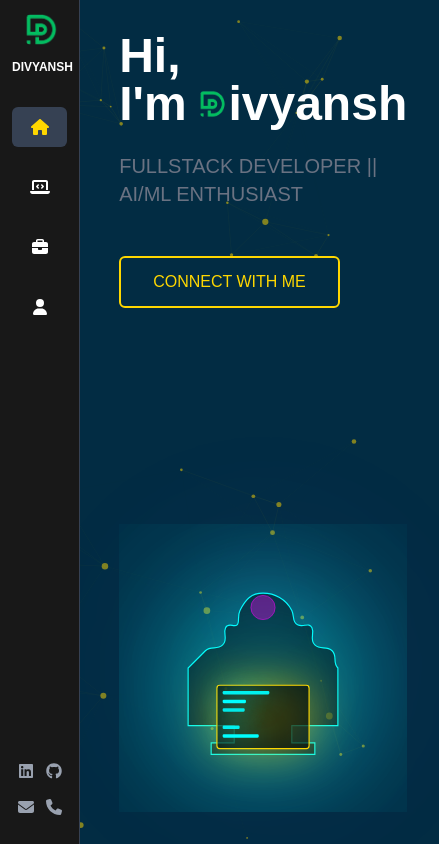
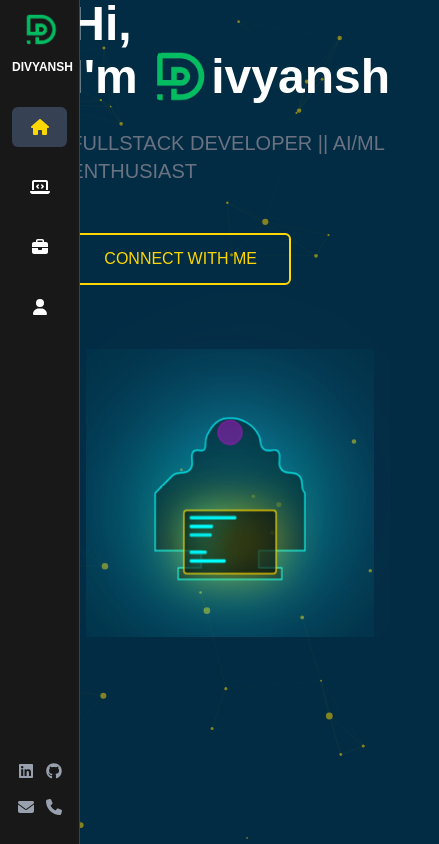
Before and after one commit to divyansh-1009/my-portfolio, a Next.js app: page / in a window 390 px wide. Shown: the whole page, 439 px wide, since content can reach past the window. Built offline with nearby package versions, Linux system fonts and the light colour scheme.

Commit message:
home page mobile response fixed

```diff
--- a/src/app/about/page.tsx
+++ b/src/app/about/page.tsx
@@ -12,7 +12,7 @@ export default function About(){
   useEffect(() => {
     const intervalId = setInterval(() => {
       setRotation(prevRotation => (prevRotation + 1) % 360);
-    }, 1);
+    }, 20);
 
     return () => clearInterval(intervalId);
   }, []);
--- a/src/app/page.tsx
+++ b/src/app/page.tsx
@@ -58,7 +58,7 @@ export default function Home() {
   return (
     <>
       <BackgroundAnimation />
-      <div className="flex flex-col md:flex-row items-center justify-between min-h-screen p-8 sm:p-20 ml-[-20vmax] md:ml-[-10vmax]">
+      <div className="flex flex-col md:flex-row items-center justify-between overflow-x-hidden sm:p-20 ml-[-22vmax] md:ml-[-10vmax]">
         {/* Text content */}
         <main className="flex flex-col gap-6 w-full md:w-1/2">
           <motion.h1
```
